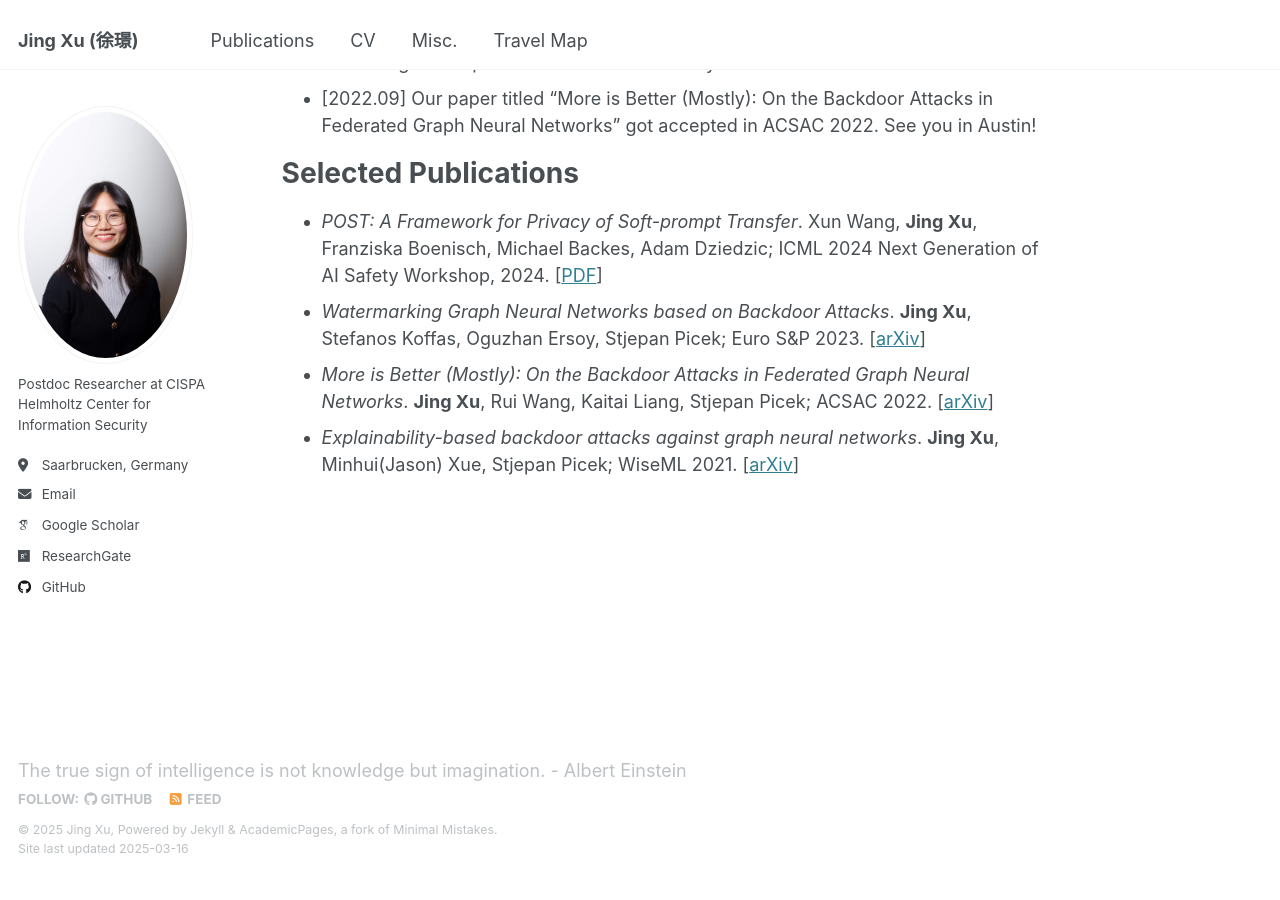
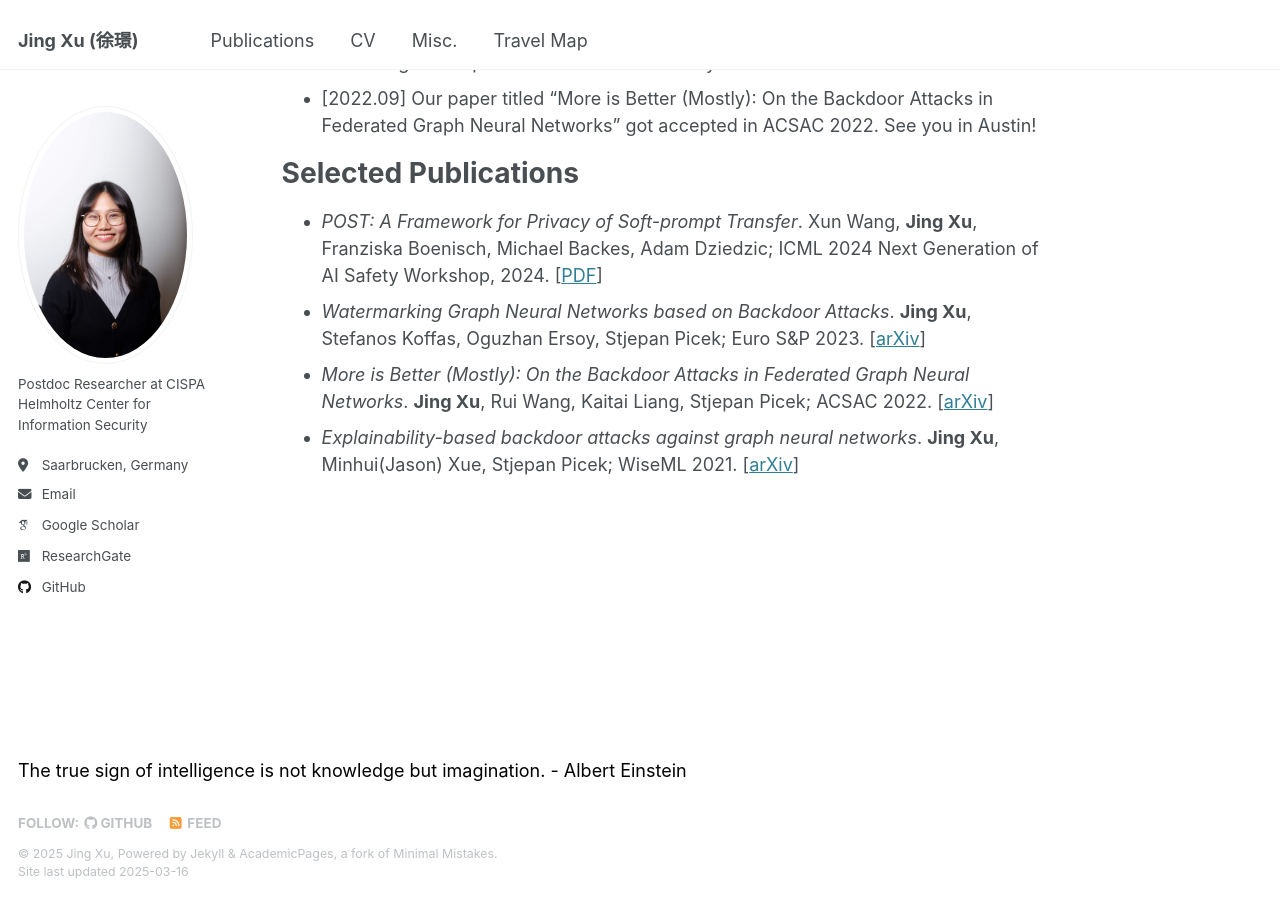
Before and after one commit to xujing1994/xujing1994.github.io, a Jekyll site: the page built from _pages/about.md, in a window 1280 px wide and 900 px high, scrolled down 691 px. Built offline with Jekyll 4.4.1, drawn with Linux system fonts in a browser that asks for light colours; some web fonts are replaced; before the commit the page ends 1567 px from its top, so only the background shows below that.

Commit message:
Update custom.html

```diff
--- a/_includes/footer/custom.html
+++ b/_includes/footer/custom.html
@@ -1,3 +1,3 @@
 <!-- start custom footer snippets -->
-The true sign of intelligence is not knowledge but imagination. - Albert Einstein
+<p style="color:black;">The true sign of intelligence is not knowledge but imagination. - Albert Einstein</p>
 <!-- end custom footer snippets -->
```
